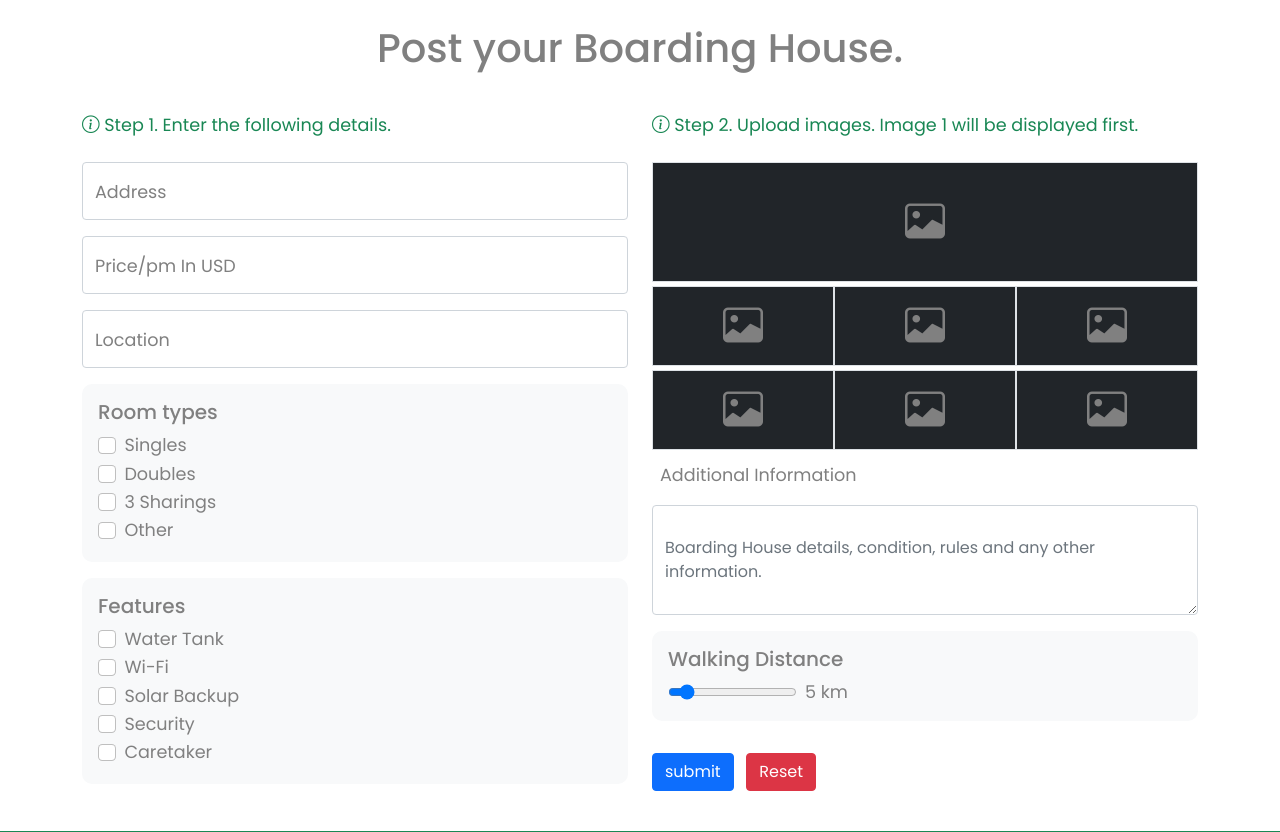
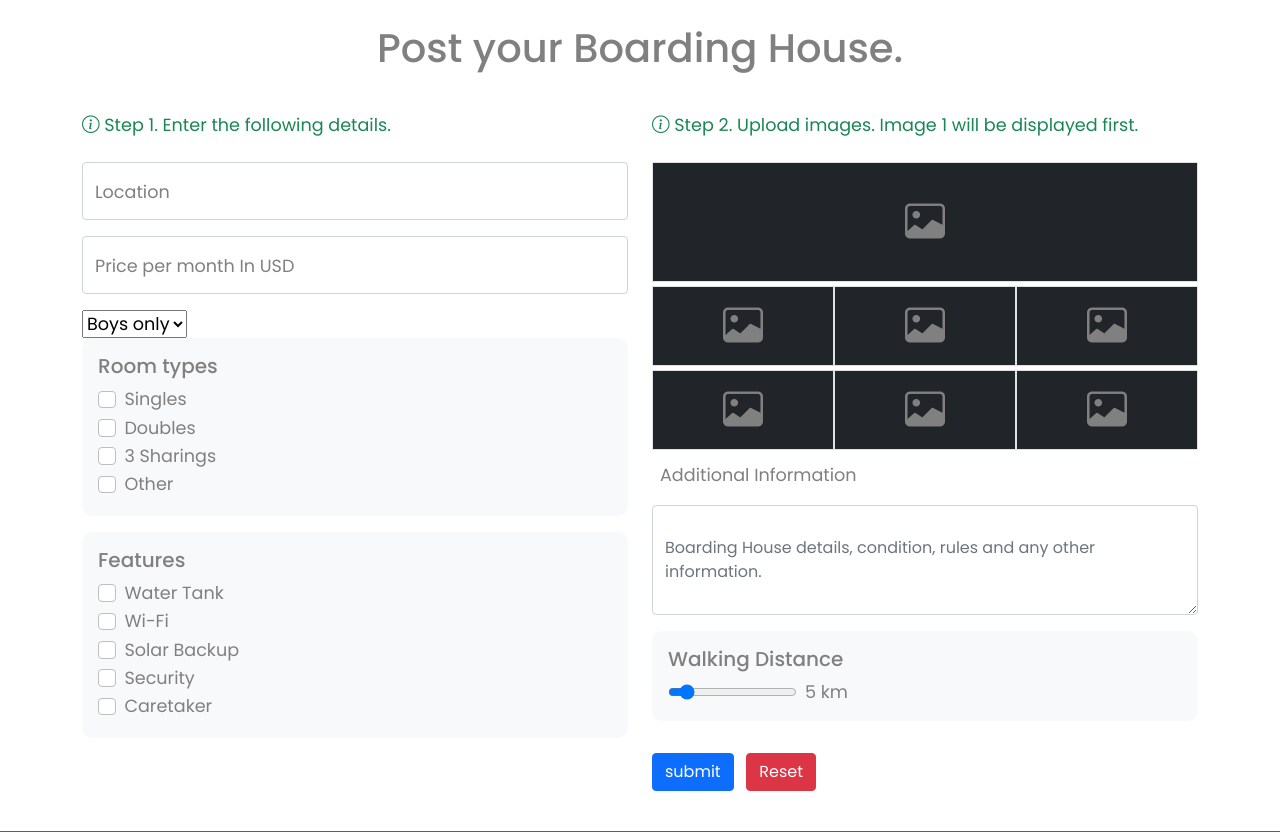
Before and after one commit to taonaben/Campus-Connect-Web-App, a PHP site: page /inner_page.php in a window 1280 px wide. Shown: the part 77-909 px from the top of the page. Run offline with PHP 8.4, Linux system fonts and the light colour scheme; a user stored in the database is signed in.

Commit message:
fixed bugs and added new features

```diff
--- a/inner_page.php
+++ b/inner_page.php
@@ -13,7 +13,7 @@ if (isset($_POST['submit'])) {
 	}
 
 	// Capture strings
-	$address = mysqli_real_escape_string($conn, $_POST['address']);
+	// $address = mysqli_real_escape_string($conn, $_POST['address']);
 	$price = mysqli_real_escape_string($conn, $_POST['price']);
 	$location = mysqli_real_escape_string($conn, $_POST['location']);
 	$add_info = mysqli_real_escape_string($conn, $_POST['add_info']);
@@ -32,6 +32,7 @@ if (isset($_POST['submit'])) {
 
 	// Retrieve walking distance value
 	$walkingDistance = mysqli_real_escape_string($conn, $_POST['distance']);
+	$house_type = $_POST['house_type'];
 
 	// Handle file upload
 	try {
@@ -86,7 +87,7 @@ if (isset($_POST['submit'])) {
 		// SQL query to insert image data and other fields into the database
 		$sql = "INSERT INTO properties (
             admin_id,
-            address,
+            -- address,
             price,
             location,
             img1,
@@ -106,10 +107,11 @@ if (isset($_POST['submit'])) {
             3_sharing,
             other,
             distance,
-            add_info
+            add_info,
+			house_type
         ) VALUES (
             '$admin_id',
-            '$address',
+            -- '$address',
             '$price',
             '$location',
             '$imageData[0]',
@@ -129,7 +131,8 @@ if (isset($_POST['submit'])) {
             '$sharing3',
             '$other',
             '$walkingDistance',
-            '$add_info'
+            '$add_info',
+			'$house_type'
         )";
 
 
@@ -198,8 +201,7 @@ if (isset($_POST['submit'])) {
 			<a href="./index.php">SignIn</a>
 		</div>
 
-		<a href="#" class="back-to-top d-flex align-items-center justify-content-center"><i
-				class="bi bi-arrow-up-short"></i></a>
+		<a href="#" class="back-to-top d-flex align-items-center justify-content-center"><i class="bi bi-arrow-up-short"></i></a>
 	</div>
 
 	<!--START OF HEADER -->
@@ -231,8 +233,7 @@ if (isset($_POST['submit'])) {
 	<main class="my-4 px-4" method="POST">
 		<h1 class="text-center mb-3">Post your Boarding House.</h1>
 
-		<form class="container" method="POST" enctype="multipart/form-data"
-			action="<?php echo htmlspecialchars($_SERVER["PHP_SELF"]); ?>">
+		<form class="container" method="POST" enctype="multipart/form-data" action="<?php echo htmlspecialchars($_SERVER["PHP_SELF"]); ?>">
 			<div class="row">
 				<div class="col-lg-6">
 					<p class="text-success my-4">
@@ -240,23 +241,28 @@ if (isset($_POST['submit'])) {
 						Step 1. Enter the following details.
 					</p>
 
-					<div class="form-floating mb-3">
-						<input name="address" type="text" id="housename" class="form-control"
-							placeholder="Name of house" />
+					<!-- <div class="form-floating mb-3">
+						<input name="address" type="text" id="housename" class="form-control" placeholder="Name of house" />
 						<label for="housename">Address</label>
-					</div>
-
-					<div class="form-floating mb-3">
-						<input name="price" type="number" id="price" class="form-control" placeholder="Price In USD" />
-						<label for="price">Price/pm In USD</label>
-					</div>
+					</div> -->
 
 					<div class="form-floating mb-3">
 						<input name="location" type="text" id="location" class="form-control" placeholder="Location" />
 						<label for="location">Location</label>
 					</div>
 
+					<div class="form-floating mb-3">
+						<input name="price" type="number" id="price" class="form-control" placeholder="Price In USD" />
+						<label for="price">Price per month In USD</label>
+					</div>
 
+
+
+					<select name="house_type">
+						<option value="boys">Boys only</option>
+						<option value="girls">Girls only</option>
+						<option value="mixed">Mixed</option>
+					</select>
 
 					<div class="bg-light c-rounded-1 p-3 mb-3">
 						<h5>Room types</h5>
@@ -326,52 +332,38 @@ if (isset($_POST['submit'])) {
 					<div class="container-fluid p-0">
 						<div class="row justify-content-around images-container m-0 p-0">
 							<div class="col-12 border h-120-px position-relative bg-dark mb-1">
-								<i onclick="clickNext(this)"
-									class="bi bi-image position-absolute top-50 start-50 translate-middle fs-1 hover-white"></i>
-								<input type="file" name="image1" class="d-none"
-									accept="image/jpeg, image/png, image/gif" />
+								<i onclick="clickNext(this)" class="bi bi-image position-absolute top-50 start-50 translate-middle fs-1 hover-white"></i>
+								<input type="file" name="image1" class="d-none" accept="image/jpeg, image/png, image/gif" />
 							</div>
 
 							<div class="col-4 border h-80-px position-relative bg-dark mb-1">
-								<i onclick="clickNext(this)"
-									class="bi bi-image position-absolute top-50 start-50 translate-middle fs-1 hover-white"></i>
-								<input type="file" name="image2" class="d-none"
-									accept="image/jpeg, image/png, image/gif" />
+								<i onclick="clickNext(this)" class="bi bi-image position-absolute top-50 start-50 translate-middle fs-1 hover-white"></i>
+								<input type="file" name="image2" class="d-none" accept="image/jpeg, image/png, image/gif" />
 							</div>
 
 							<div class="col-4 border h-80-px position-relative bg-dark mb-1">
-								<i onclick="clickNext(this)"
-									class="bi bi-image position-absolute top-50 start-50 translate-middle fs-1 hover-white"></i>
-								<input type="file" name="image3" class="d-none"
-									accept="image/jpeg, image/png, image/gif" />
+								<i onclick="clickNext(this)" class="bi bi-image position-absolute top-50 start-50 translate-middle fs-1 hover-white"></i>
+								<input type="file" name="image3" class="d-none" accept="image/jpeg, image/png, image/gif" />
 							</div>
 
 							<div class="col-4 border h-80-px position-relative bg-dark mb-1">
-								<i onclick="clickNext(this)"
-									class="bi bi-image position-absolute top-50 start-50 translate-middle fs-1 hover-white"></i>
-								<input type="file" name="image4" class="d-none"
-									accept="image/jpeg, image/png, image/gif" />
+								<i onclick="clickNext(this)" class="bi bi-image position-absolute top-50 start-50 translate-middle fs-1 hover-white"></i>
+								<input type="file" name="image4" class="d-none" accept="image/jpeg, image/png, image/gif" />
 							</div>
 
 							<div class="col-4 border h-80-px position-relative bg-dark mb-1">
-								<i onclick="clickNext(this)"
-									class="bi bi-image position-absolute top-50 start-50 translate-middle fs-1 hover-white"></i>
-								<input type="file" name="image5" class="d-none"
-									accept="image/jpeg, image/png, image/gif" />
+								<i onclick="clickNext(this)" class="bi bi-image position-absolute top-50 start-50 translate-middle fs-1 hover-white"></i>
+								<input type="file" name="image5" class="d-none" accept="image/jpeg, image/png, image/gif" />
 							</div>
 
 							<div class="col-4 border h-80-px position-relative bg-dark mb-1">
-								<i onclick="clickNext(this)"
-									class="bi bi-image position-absolute top-50 start-50 translate-middle fs-1 hover-white"></i>
-								<input type="file" name="image6" class="d-none"
-									accept="image/jpeg, image/png, image/gif" />
+								<i onclick="clickNext(this)" class="bi bi-image position-absolute top-50 start-50 translate-middle fs-1 hover-white"></i>
+								<input type="file" name="image6" class="d-none" accept="image/jpeg, image/png, image/gif" />
 							</div>
 
 							<div class="col-4 border h-80-px position-relative bg-dark mb-1">
-								<i onclick="clickNext(this)"
-									class="bi bi-image position-absolute top-50 start-50 translate-middle fs-1 hover-white"></i>
-								<input type="file" name="image7" class="d-none"
-									accept="image/jpeg, image/png, image/gif" />
+								<i onclick="clickNext(this)" class="bi bi-image position-absolute top-50 start-50 translate-middle fs-1 hover-white"></i>
+								<input type="file" name="image7" class="d-none" accept="image/jpeg, image/png, image/gif" />
 							</div>
 						</div>
 					</div>
@@ -386,8 +378,7 @@ Boarding House details, condition, rules and any other information."></textarea>
 						<h5>Walking Distance</h5>
 
 						<div class="d-flex">
-							<input class="walking-distance" value="2" max="20" min="0" step="1" type="range"
-								name="distance" />
+							<input class="walking-distance" value="2" max="20" min="0" step="1" type="range" name="distance" />
 							<label id="walking-distance-label" class="ms-2 text-nowrap">5 km</label>
 						</div>
 						<input type="hidden" name="distance" />
```
Also changed, not shown: accomodation.php (+4 -8 lines), register_form.php (+7 -5 lines), view_listing.php (+12 -2 lines), assets/js/main.js (line endings or trailing spaces).
